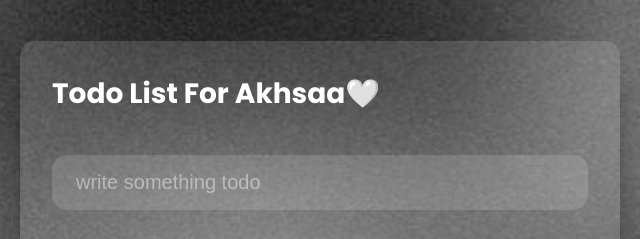
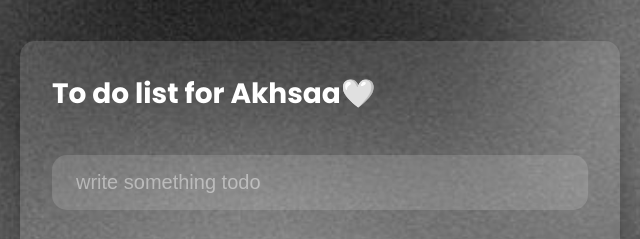
Before and after one commit to bruhismyname/Todo-List, a plain HTML site: page index.html in a window 1280 px wide. Shown: the part 232-471 px from the top of the page, 320-960 px from the left. Drawn offline with Linux system fonts and the light colour scheme; a web font is replaced by a local one.

Commit message:
Update index.html

```diff
--- a/index.html
+++ b/index.html
@@ -9,7 +9,7 @@
 </head>
 <body>
     <div class="app">
-        <h1>Todo List For Akhsaa🤍</h1>
+        <h1>To do list for Akhsaa🤍</h1>
         <input type="text" class="todo-input" placeholder="write something todo">
         <div class="todos">
             <div class="uncompleted-todos">
```
